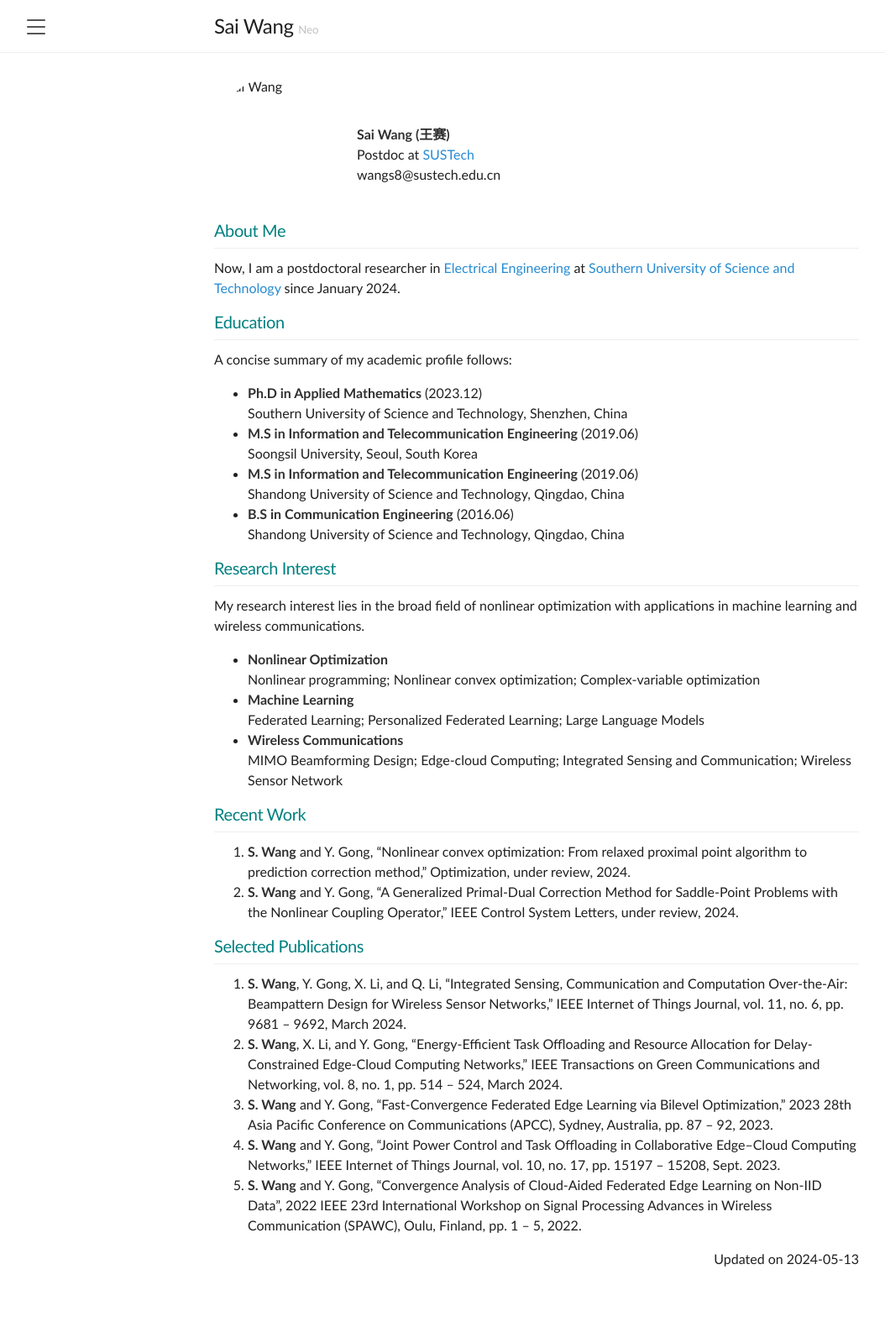
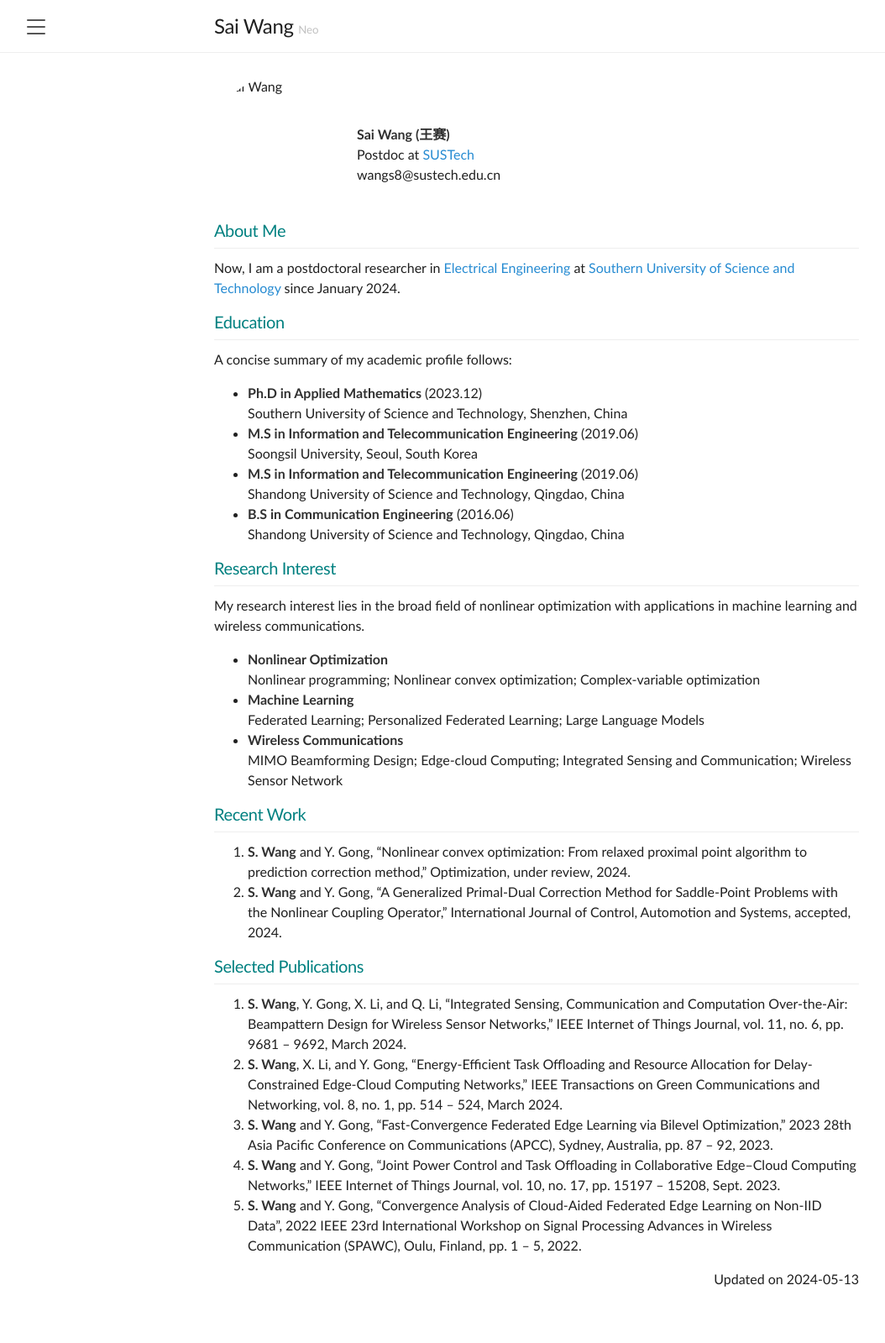
Before and after one commit to Alxendweb/alxendweb.github.io, a Jekyll site: the page built from _posts/2024-05-12-cv.md, in a window 1280 px wide. Shown: the whole page at 84% size, without its empty margins (1-1055 px from the left). Built offline with Jekyll 4.4.1, drawn with Linux system fonts in a browser that asks for light colours; before the commit the page ends 1575 px from its top, so only the background shows below that.

Commit message:
Update 2024-05-12-cv.md

```diff
--- a/_posts/2024-05-12-cv.md
+++ b/_posts/2024-05-12-cv.md
@@ -50,7 +50,7 @@ My research interest lies in the broad field of nonlinear optimization with appl
 ---
 <!-- references -->
 1. **S. Wang** and Y. Gong, "Nonlinear convex optimization: From relaxed proximal point algorithm to prediction correction method," Optimization, under review, 2024.<br>
-2. **S. Wang** and Y. Gong, "A Generalized Primal-Dual Correction Method for Saddle-Point Problems with the Nonlinear Coupling Operator," IEEE Control System Letters, under review, 2024.
+2. **S. Wang** and Y. Gong, "A Generalized Primal-Dual Correction Method for Saddle-Point Problems with the Nonlinear Coupling Operator," International Journal of Control, Automotion and Systems, accepted, 2024.
 <!-- references -->
 
 
```
